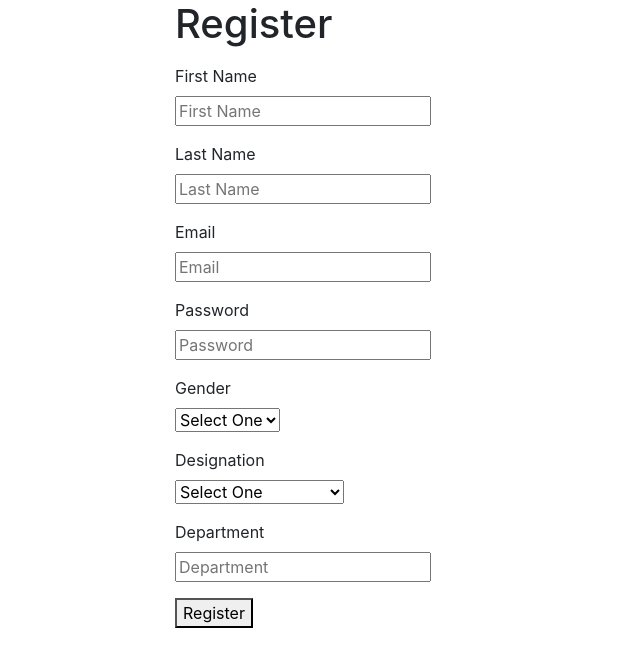
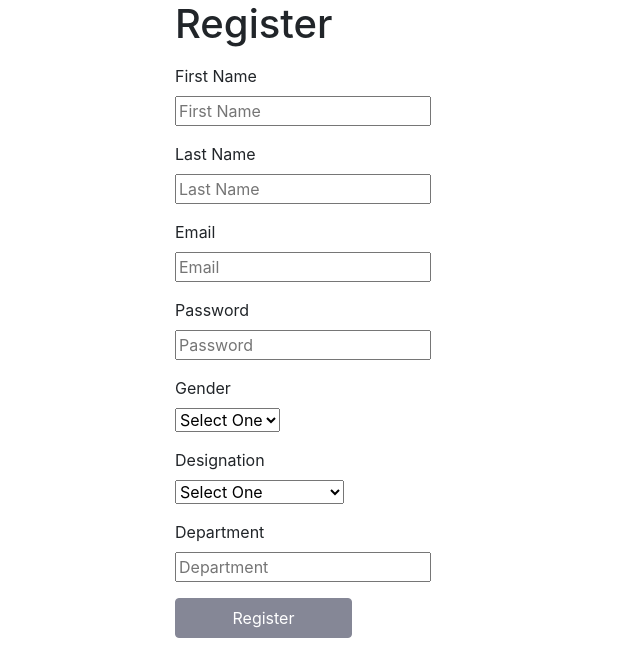
Before and after one commit to Oluwatobilobaoke/SNH, a PHP site: page /myh/register.php in a window 1280 px wide. Shown: the part 209-863 px from the top of the page, without its empty margins (0-640 px from the left). Before the commit the page ends 837 px from the top, so only its background shows below. Run offline with PHP 8.4, Linux system fonts and the light colour scheme.

Commit message:
edited login and  register button

```diff
--- a/css/styles.css
+++ b/css/styles.css
@@ -124,6 +124,12 @@ input[type=time] {
     -webkit-appearance: listbox
 }
 
+
+.btn-login {
+  height: 40px;
+  width: 177px;
+}
+
 .btn-secondary {
   color: #fff;
   background-color: #858796;
--- a/login.php
+++ b/login.php
@@ -49,7 +49,7 @@ if (isset($_SESSION['loggedIn']) && !empty($_SESSION['loggedIn'])) {
 
 
             <p>
-                <button type="submit">Login</button>
+                <button class="btn btn-secondary btn-login" type="submit">Login</button>
             </p>
 
         </form>
--- a/register.php
+++ b/register.php
@@ -174,7 +174,7 @@ if (isset($_SESSION['loggedIn']) && !empty($_SESSION['loggedIn'])) {
 
             </p>
             <p>
-                <button type="submit">Register</button>
+                <button class="btn btn-secondary btn-login" type="submit">Register</button>
             </p>
         </form>
     </div>
```
